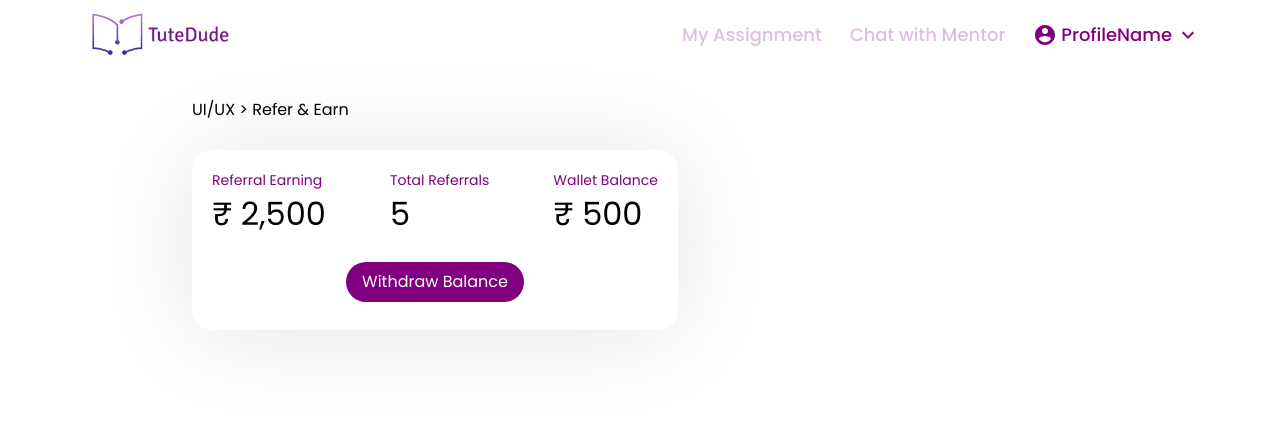
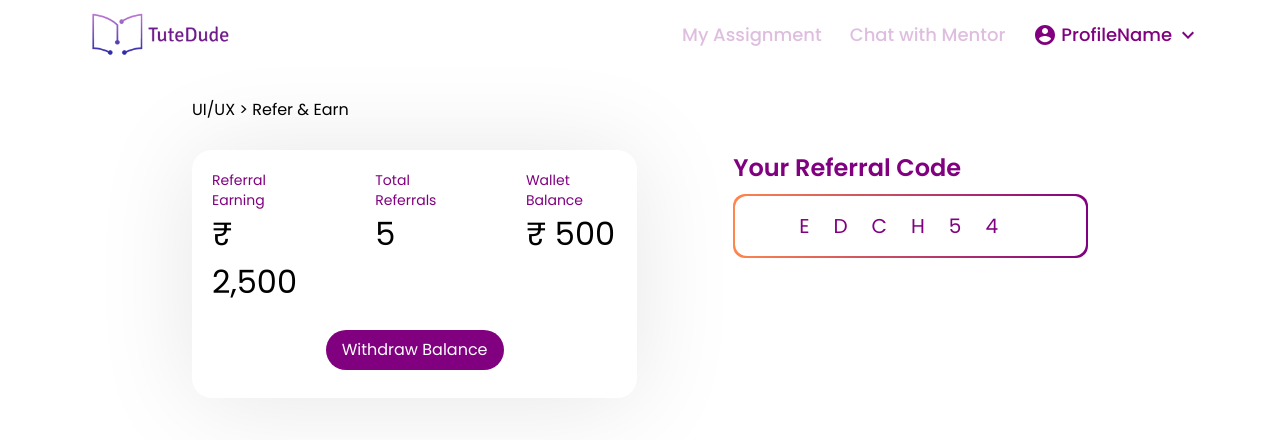
Before and after one commit to Rrhul0/assignment-tutedude, a Next.js app: page / in a window 1280 px wide. Shown: the top 440 px of the page. Built offline with nearby package versions, Linux system fonts and the light colour scheme.

Commit message:
added referral code componant

```diff
--- a/app/page.tsx
+++ b/app/page.tsx
@@ -1,9 +1,11 @@
 import DashBoard from '@/components/dashboard'
+import ReferralCode from '@/components/referralCode'
 
 export default function Home() {
     return (
-        <div>
+        <div className='flex gap-24'>
             <DashBoard />
+            <ReferralCode />
         </div>
     )
 }
--- /dev/null
+++ b/components/referralCode.tsx
@@ -0,0 +1,12 @@
+export default function ReferralCode() {
+    return (
+        <div className='flex w-fit flex-col gap-2'>
+            <h3 className='text-2xl font-semibold leading-[36px]'>Your Referral Code</h3>
+            <div className='rounded-xl bg-gradient p-0.5'>
+                <div className='overflow-hidden rounded-xl bg-white px-16 py-4'>
+                    <div className='text-xl tracking-[1.5rem]'>EDCH54</div>
+                </div>
+            </div>
+        </div>
+    )
+}
```
